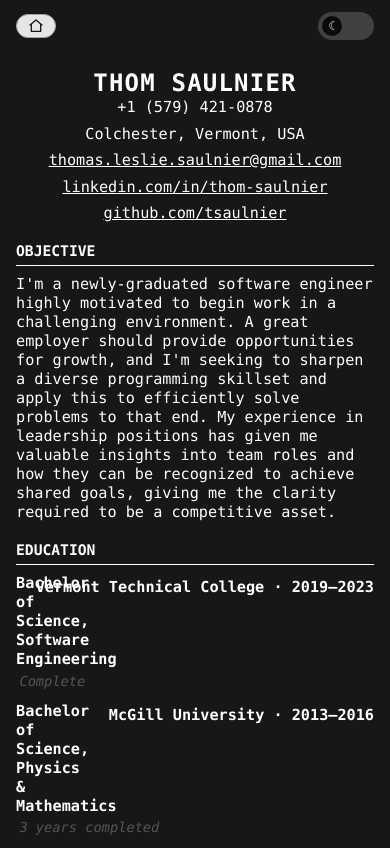
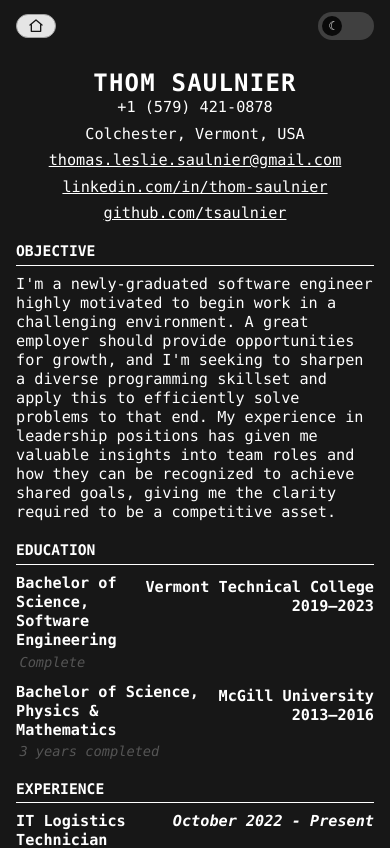
Before and after one commit to tsaulnier/software-portfolio, a Next.js app: page /resume in a window 390 px wide. Shown: the top 848 px of the page. Built offline with nearby package versions, Linux system fonts and the light colour scheme.

Commit message:
resume date alignment fix on mobile for real this time

```diff
--- a/app/resume/components/ResumePage.tsx
+++ b/app/resume/components/ResumePage.tsx
@@ -16,15 +16,43 @@ export default function ResumePage({ data }: ResumePageProps) {
         return <p className={styles.paragraph}>{section.content}</p>;
 
       case "entries":
-        return section.entries.map((e, i) => (
-          <div key={i} className={styles.entry}>
-            <div className={styles.entryHeader}>
-              <strong>{e.title}</strong>
-              {e.right && <span className={styles.entryRight}>{e.right}</span>}
+        return section.entries.map((e, i) => {
+          const isEducation = section.title === "Education";
+
+          let school = "";
+          let year = "";
+
+          if (isEducation && e.right) {
+            const parts = e.right.split("·").map((s) => s.trim());
+            school = parts[0] || "";
+            year = parts[1] || "";
+          }
+
+          return (
+            <div key={i} className={styles.entry}>
+              <div className={styles.entryHeader}>
+                {/* Degree on the left */}
+                <strong>{e.title}</strong>
+
+                {/* Right column */}
+                {isEducation ? (
+                  <span className={styles.entryRight}>
+                    {school && <span className="school">{school}</span>}
+                    {year && <span className="year">{year}</span>}
+                  </span>
+                ) : (
+                  e.right && <span className={styles.entryRight}>{e.right}</span>
+                )}
+              </div>
+
+              {/* Note below the header, for all entries */}
+              {e.note && <div className={styles.entryNote}>{e.note}</div>}
             </div>
-            {e.note && <div className={styles.entryNote}>{e.note}</div>}
-          </div>
-        ));
+          );
+        });
+
+
+
 
       case "experience":
         return section.items.map((item, i) => (
--- a/app/resume/styles/Resume.module.css
+++ b/app/resume/styles/Resume.module.css
@@ -192,13 +192,21 @@
 }
 
 .educationSection .entryRight {
-  grid-column: 2;
-  grid-row: 1;                /* School stays top-right */
-  justify-self: start;         /* slight left alignment for balance */
-  padding-left: 0.25em;       /* subtle spacing from left column */
-  white-space: normal;
-  overflow-wrap: anywhere;
+  display: flex;
+  flex-direction: column;
+  justify-self: start;
 }
+
+.educationSection .entryRight .school {
+  font-weight: 500;
+}
+
+.educationSection .entryRight .year {
+  font-size: 0.9em;
+  color: #555;
+  margin-top: 0.1em;
+}
+
 
 .educationSection .entryNote {
   grid-column: 2;              /* Year under school */
```
